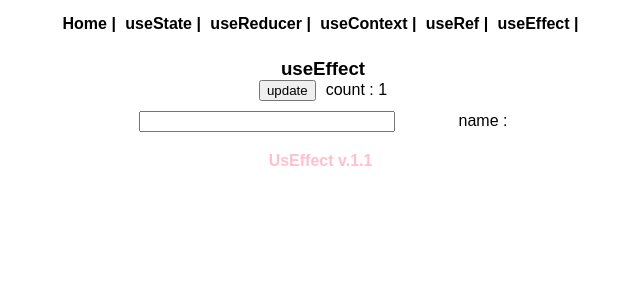
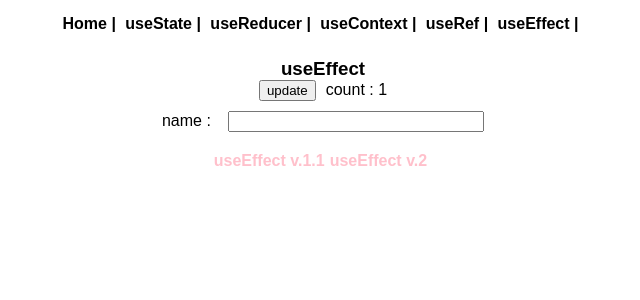
Before and after one commit to cho-git/ReactHook, a React (Create React App) app in the folder my-app/: page /UsEffect in a window 1280 px wide. Shown: the top 300 px of the page, without its empty margins (317-957 px from the left). Built offline with nearby package versions, Linux system fonts and the light colour scheme.

Commit message:
pointermove

```diff
--- a/my-app/src/App.js
+++ b/my-app/src/App.js
@@ -12,6 +12,7 @@ import UsRefVer2 from './ReactHook/RefHook/UsRefVer2';
 import ForwardReff from './ReactHook/RefHook/forwardRef/ForwarReff';
 import UsEffect from './ReactHook/EffectHook/UsEffect';
 import UsEffectVer1_1 from './ReactHook/EffectHook/UsEffectVer1_1';
+import UsEffectVer2 from './ReactHook/EffectHook/UsEffectVer2';
 import './index.css'
 function App() {
   const commonStyle = {
@@ -35,6 +36,7 @@ function App() {
           <Link style={commonStyle} to={"/UsContext"}> useContext |</Link>
           <Link style={commonStyle} to={"/UsRef"}> useRef |</Link>
           <Link style={commonStyle} to={"/UsEffect"}> useEffect |</Link>
+
         </nav>
       </div>
       <Routes>
@@ -50,6 +52,7 @@ function App() {
         <Route path='/ForwardReff' element={<ForwardReff />}/>
         <Route path='/UsEffect' element={<UsEffect />}/>
         <Route path='/UsEffectVer1_1' element={<UsEffectVer1_1 />}/>
+        <Route path='/UsEffectVer2' element={<UsEffectVer2 />}/>
       </Routes>
     </div >
 
--- a/my-app/src/ReactHook/EffectHook/UsEffect.js
+++ b/my-app/src/ReactHook/EffectHook/UsEffect.js
@@ -35,14 +35,14 @@ const UsEffect = () => {
             <span>count : {count}</span>
 
             <div style={{ marginTop: '10px' }}>
-
+            <span>name : {name}</span>
                 <input
                     style={{
                         width: '20%',
-                        marginRight: '5%'
+                        marginLeft: '1%'
                     }}
                     type="text" value={name} onChange={handleInputChange} />
-                <span>name : {name}</span>
+
             </div>
             <div style={{
                 paddingTop: '20px'
@@ -53,7 +53,14 @@ const UsEffect = () => {
                     color: 'pink',
                     fontWeight: 'bold',
                 }}
-                    to={"/UsEffectVer1_1"}>UsEffect v.1.1</Link>
+                    to={"/UsEffectVer1_1"}>useEffect v.1.1</Link>
+                    <Link style={{
+                    marginRight: '5px',
+                    textDecoration: 'none',
+                    color: 'pink',
+                    fontWeight: 'bold',
+                }}
+                    to={"/UsEffectVer2"}>useEffect v.2</Link>
             </div>
         </div>
     )
--- /dev/null
+++ b/my-app/src/ReactHook/EffectHook/UsEffectVer2.js
@@ -0,0 +1,26 @@
+import React ,{useState}from "react";
+import { useWindowListener } from "./component/useWindowListener";
+
+
+export default function UsEffectVer2() {
+    const [position, setPosition] = useState({ x: 0, y: 0 });
+
+    useWindowListener('pointermove', (e) => {
+      setPosition({ x: e.clientX, y: e.clientY });
+    });
+
+    return (
+      <div style={{
+        position: 'absolute',
+        backgroundColor: 'pink',
+        borderRadius: '50%',
+        opacity: 0.6,
+        transform: `translate(${position.x}px, ${position.y}px)`,
+        pointerEvents: 'none',
+        left: -20,
+        top: -20,
+        width: 40,
+        height: 40,
+      }} />
+    );
+  }
--- /dev/null
+++ b/my-app/src/ReactHook/EffectHook/component/useWindowListener.js
@@ -0,0 +1,10 @@
+import { useState, useEffect } from 'react';
+
+export function useWindowListener(eventType, listener) {
+  useEffect(() => {
+    window.addEventListener(eventType, listener);
+    return () => {
+      window.removeEventListener(eventType, listener);
+    };
+  }, [eventType, listener]);
+}
--- a/my-app/src/ReactHook/RefHook/UsRef.js
+++ b/my-app/src/ReactHook/RefHook/UsRef.js
@@ -52,7 +52,7 @@ const UsRef = () => {
                         color: 'pink',
                         fontWeight: 'bold',
                     }}
-                        to={"/UsRefVer2"}>usRef v.2</Link>
+                        to={"/UsRefVer2"}>useRef v.2</Link>
                     <div style={{
                         marginRight: '13%',
                         marginTop : '2%'
```
